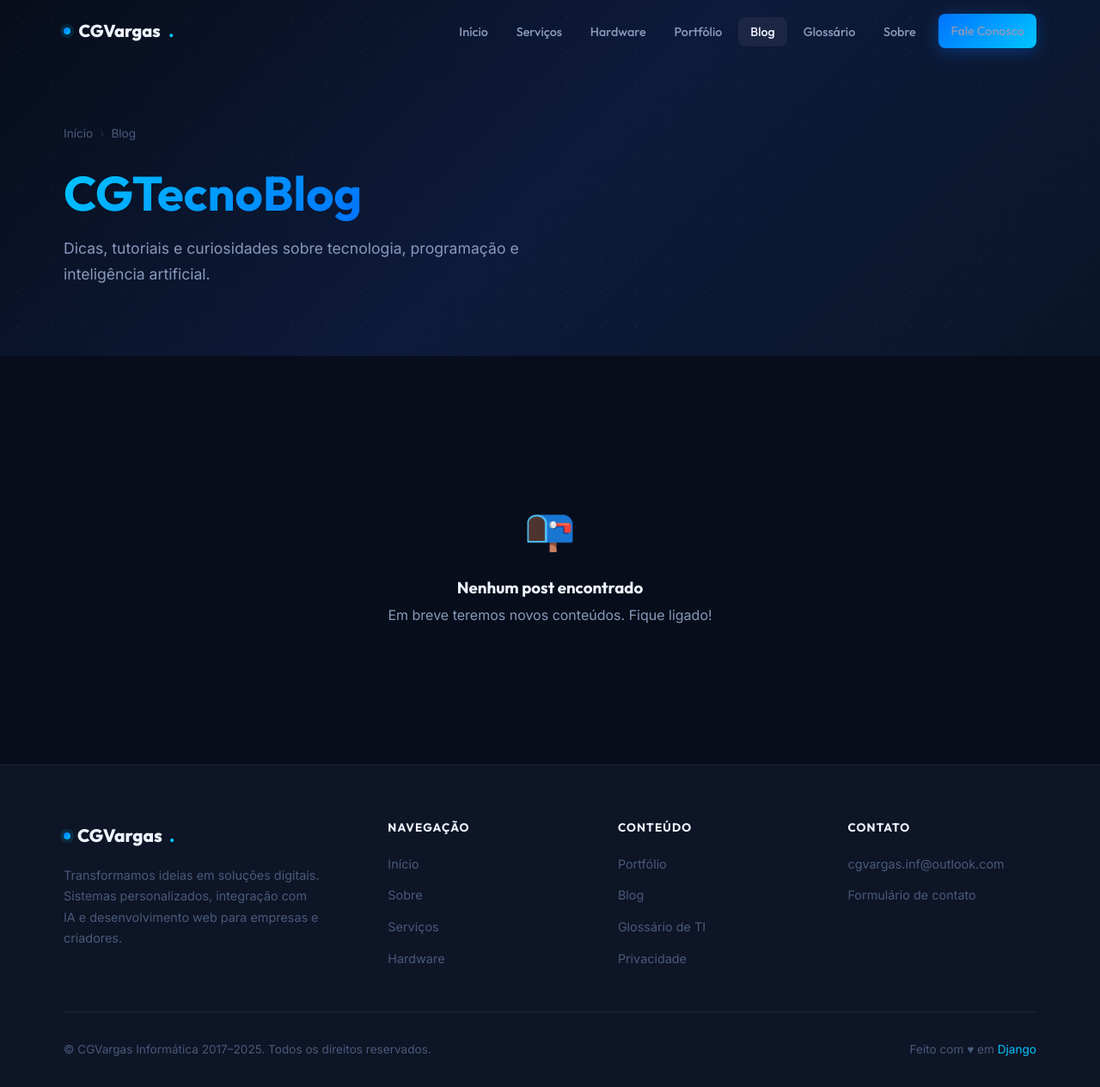
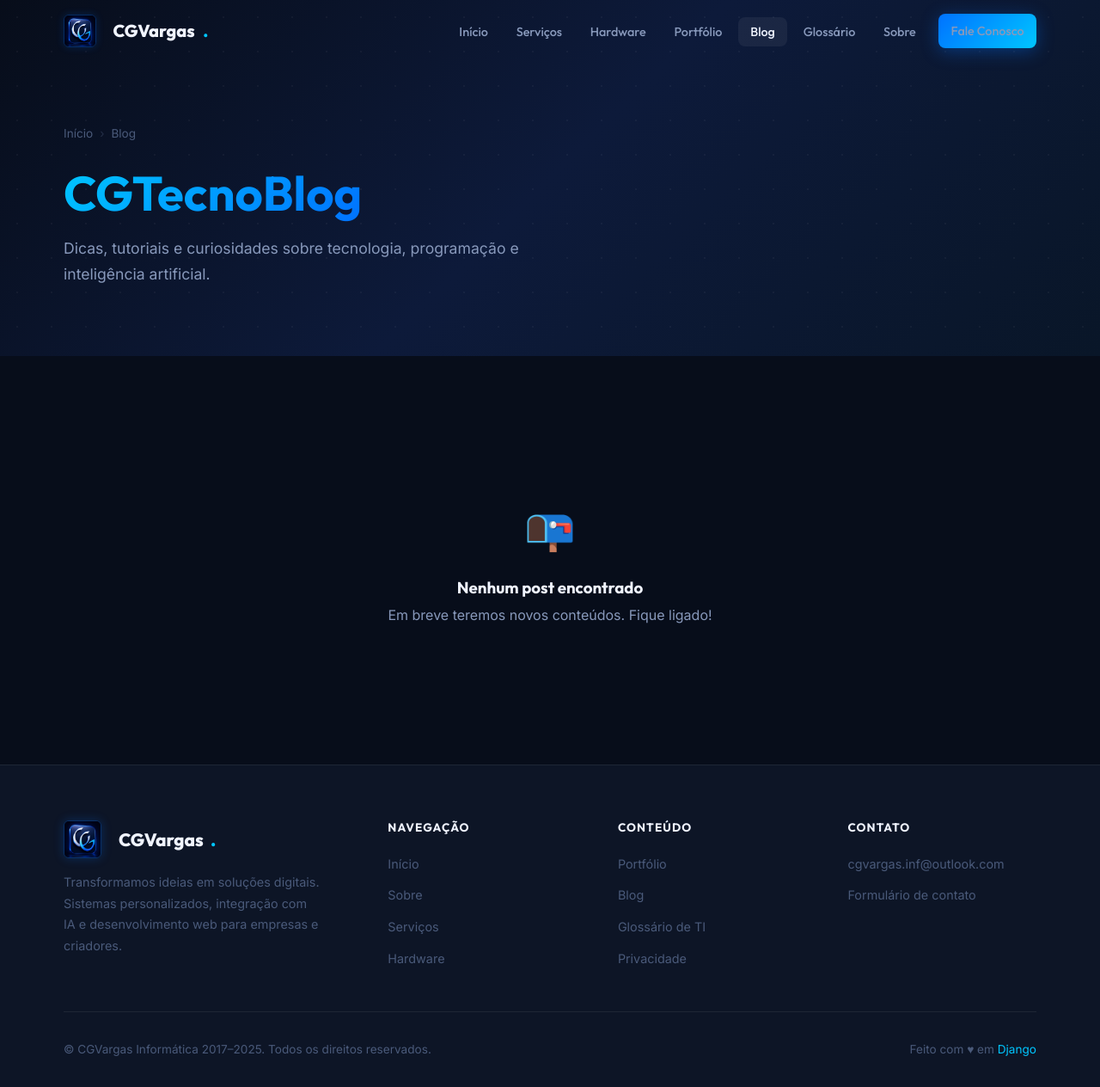
Before and after one commit to cgvargas/cgvargasinfo_v1, a Django app: page /blog/ in a window 1280 px wide. Shown: the whole page at 86% size. Run offline with Django 5.2, Linux system fonts and the light colour scheme; data that the repository does not hold is empty; some libraries are stand-ins or nearby versions.

Commit message:
design: add new 3D logo and PNG favicon to navbar, footer and metadata

```diff
--- a/core/templates/core/base.html
+++ b/core/templates/core/base.html
@@ -18,7 +18,7 @@
   <meta property="og:site_name"   content="CGVargas Informática">
 
   <!-- Favicon -->
-  <link rel="icon" type="image/svg+xml" href="{% static 'img/favicon.svg' %}">
+  <link rel="icon" type="image/png" href="{% static 'img/favicon.png' %}">
 
   <!-- Google Fonts -->
   <link rel="preconnect" href="https://fonts.googleapis.com">
@@ -36,8 +36,8 @@
   <div class="container">
     <div class="navbar-inner">
 
-      <a href="{% url 'core:home' %}" class="navbar-brand" aria-label="CGVargas Informática — Início">
-        <div class="brand-dot"></div>
+      <a href="{% url 'core:home' %}" class="navbar-brand" aria-label="CGVargas Informática — Início" style="display:flex;align-items:center;text-decoration:none;">
+        <img src="{% static 'img/logo.jpg' %}" alt="CGVargas Logo" style="height:38px;width:38px;object-fit:cover;border-radius:6px;margin-right:10px;border:1px solid rgba(0,114,255,0.3);box-shadow: 0 0 10px rgba(0,114,255,0.2);">
         CGVargas<span style="color:var(--cyan)">.</span>
       </a>
 
@@ -85,8 +85,8 @@
     <div class="footer-grid">
 
       <div class="footer-brand">
-        <div class="footer-brand-logo">
-          <div class="brand-dot"></div>
+        <div class="footer-brand-logo" style="display:flex;align-items:center;margin-bottom:1rem;">
+          <img src="{% static 'img/logo.jpg' %}" alt="CGVargas Logo" style="height:44px;width:44px;object-fit:cover;border-radius:6px;margin-right:12px;border:1px solid rgba(0,114,255,0.3);box-shadow: 0 0 12px rgba(0,114,255,0.25);">
           CGVargas<span style="color:var(--cyan)">.</span>
         </div>
         <p>Transformamos ideias em soluções digitais. Sistemas personalizados, integração com IA e desenvolvimento web para empresas e criadores.</p>
```
Also changed, not shown: static/img/favicon.png (added), static/img/favicon.svg (deleted), static/img/logo.jpg (added).
